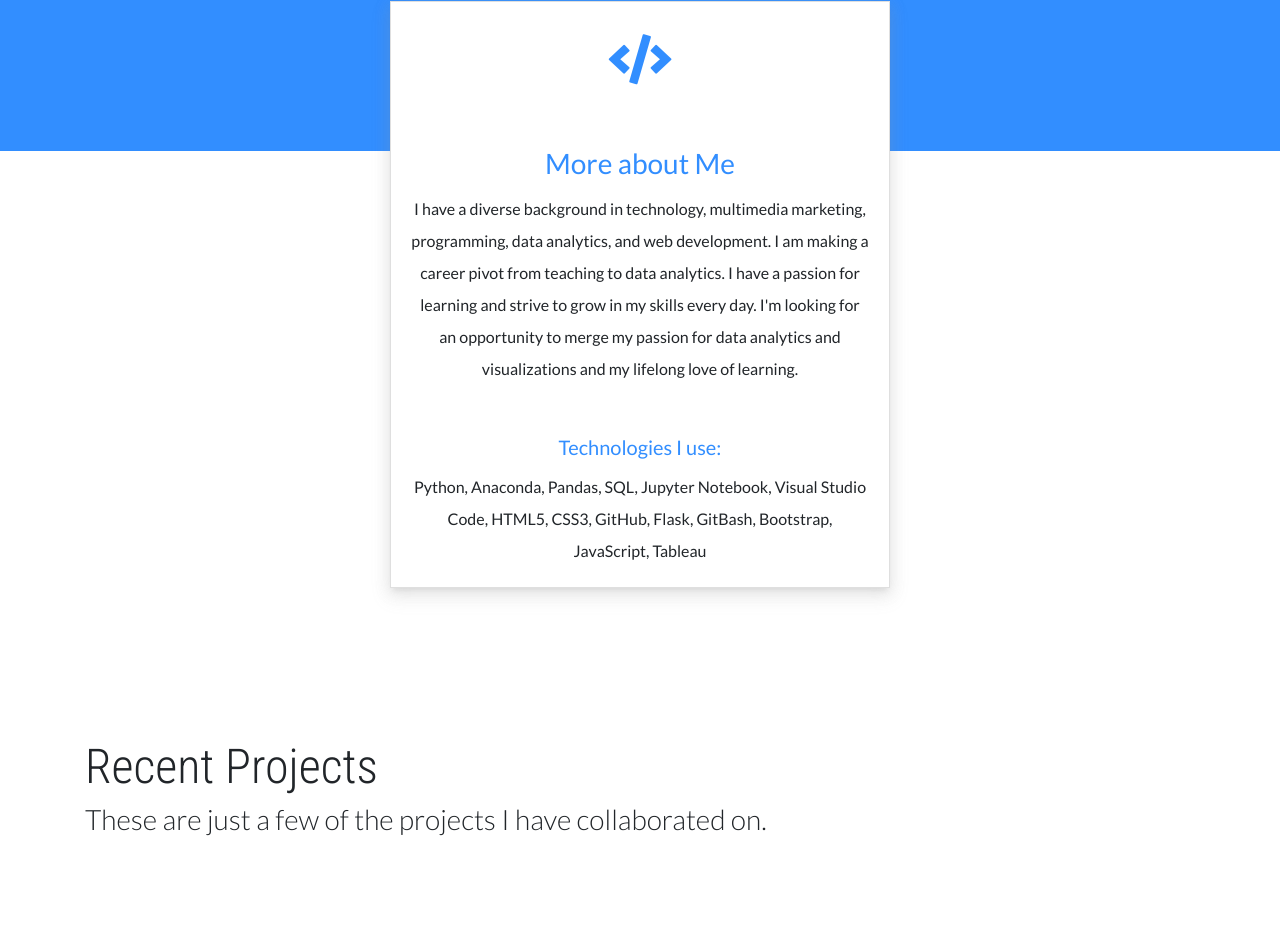
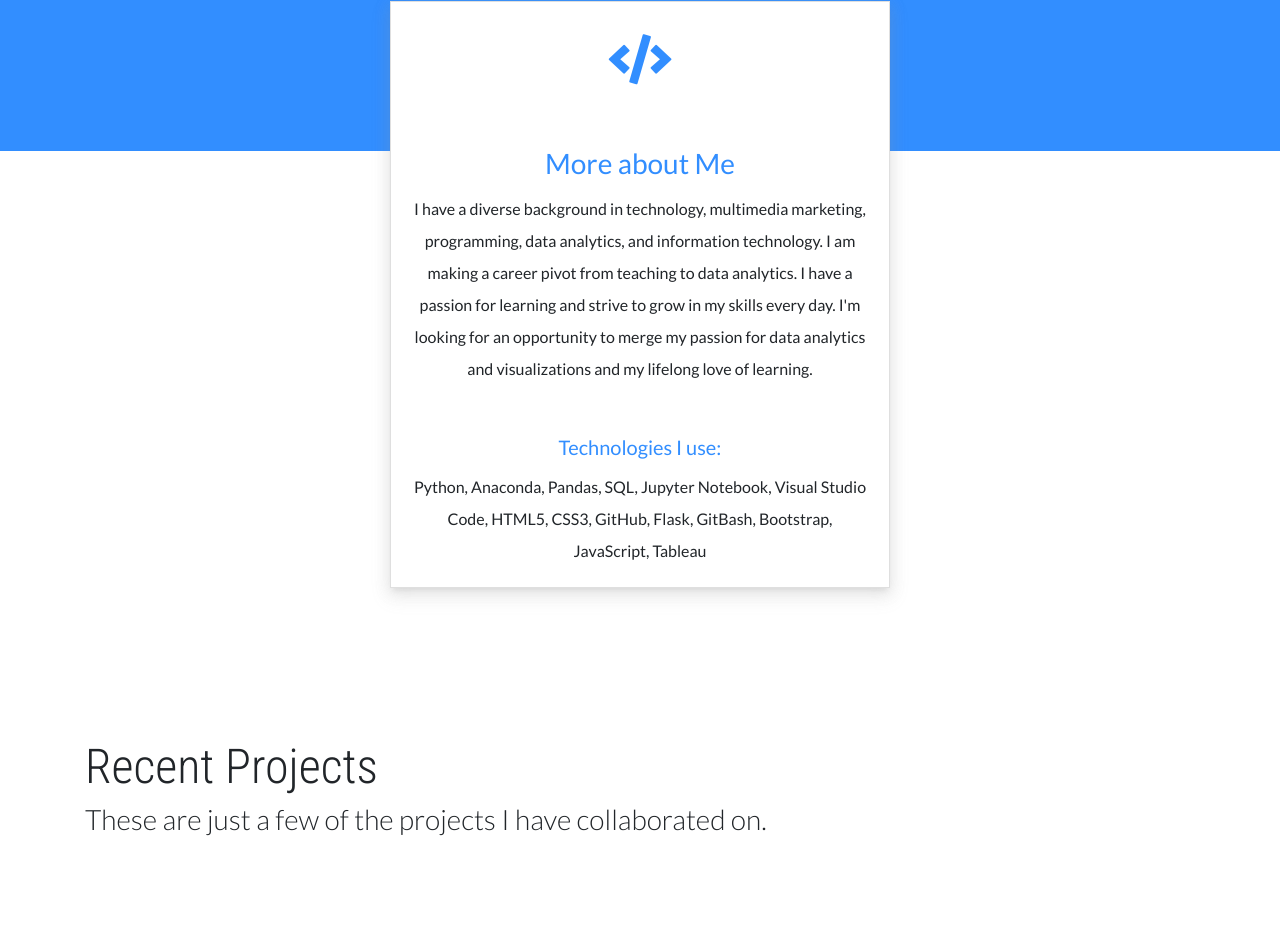
Before and after one commit to lllohr/laura, a plain HTML site: page index.html in a window 1280 px wide. Shown: the part 945-1879 px from the top of the page. Drawn offline with nearby package versions, Linux system fonts and the light colour scheme.

Commit message:
Update index.html

```diff
--- a/index.html
+++ b/index.html
@@ -151,7 +151,7 @@
 
                 <h3 class="card-title">More about Me</h3>
                 <p class="card-text">I have a diverse background in technology, multimedia marketing,
-                    programming, data analytics, and web development. I am making a career pivot from teaching
+                    programming, data analytics, and information technology. I am making a career pivot from teaching
                     to data analytics. I have a passion for learning and strive to grow in my skills every day.
                     I'm looking for an opportunity to merge my passion for data analytics and visualizations and
                     my lifelong love of learning.
```
